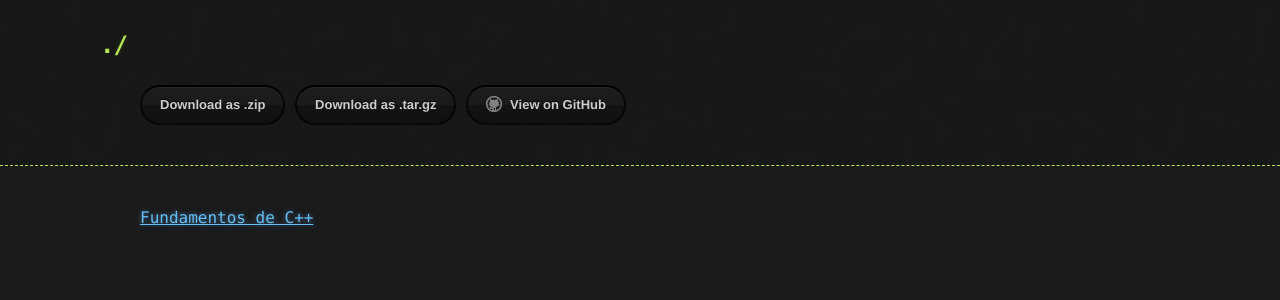
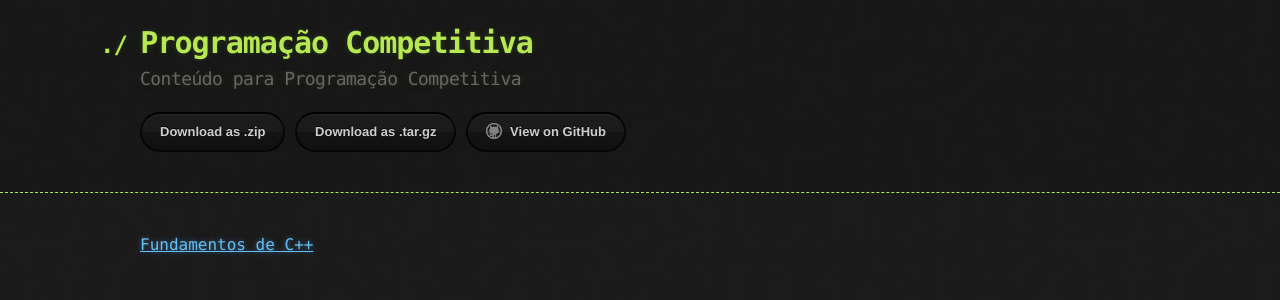
Before and after one commit to BrunoVarg/pc, a Jekyll site: the page built from index.md, in a window 1280 px wide. Shown: the top 300 px of the page. Built offline with Jekyll 4.4.1, drawn with Linux system fonts in a browser that asks for light colours.

Commit message:
change default

```diff
--- a/_config.yml
+++ b/_config.yml
@@ -1,5 +1,5 @@
-title: Hacker theme
-description: Hacker is a theme for GitHub Pages.
+title: Programação Competitiva
+description: Conteúdo para Programação Competitiva
 show_downloads: true
 google_analytics:
 theme: jekyll-theme-hacker
--- a/_layouts/default.html
+++ b/_layouts/default.html
@@ -15,9 +15,9 @@
     <header>
       <div class="container">
         <a id="a-title" href="{{ '/' | relative_url }}">
-          <h1>{{ Programação Competitiva }}</h1>
+          <h1>{{ site.title | default: site.github.repository_name }}</h1>
         </a>
-        <h2>{{ UnBalloon | Programação Competitiva }}</h2>
+        <h2>{{ site.description | default: site.github.project_tagline }}</h2>
 
         <section id="downloads">
           {% if site.show_downloads %}
```
